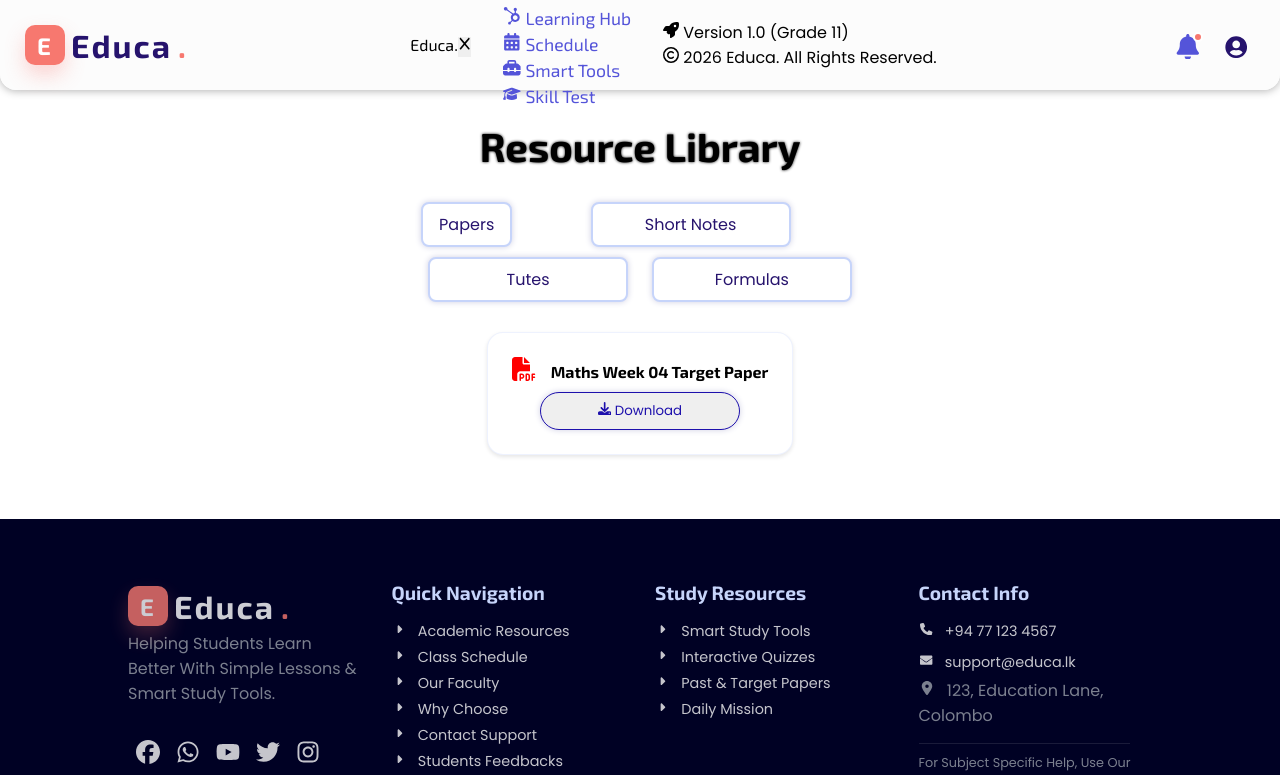
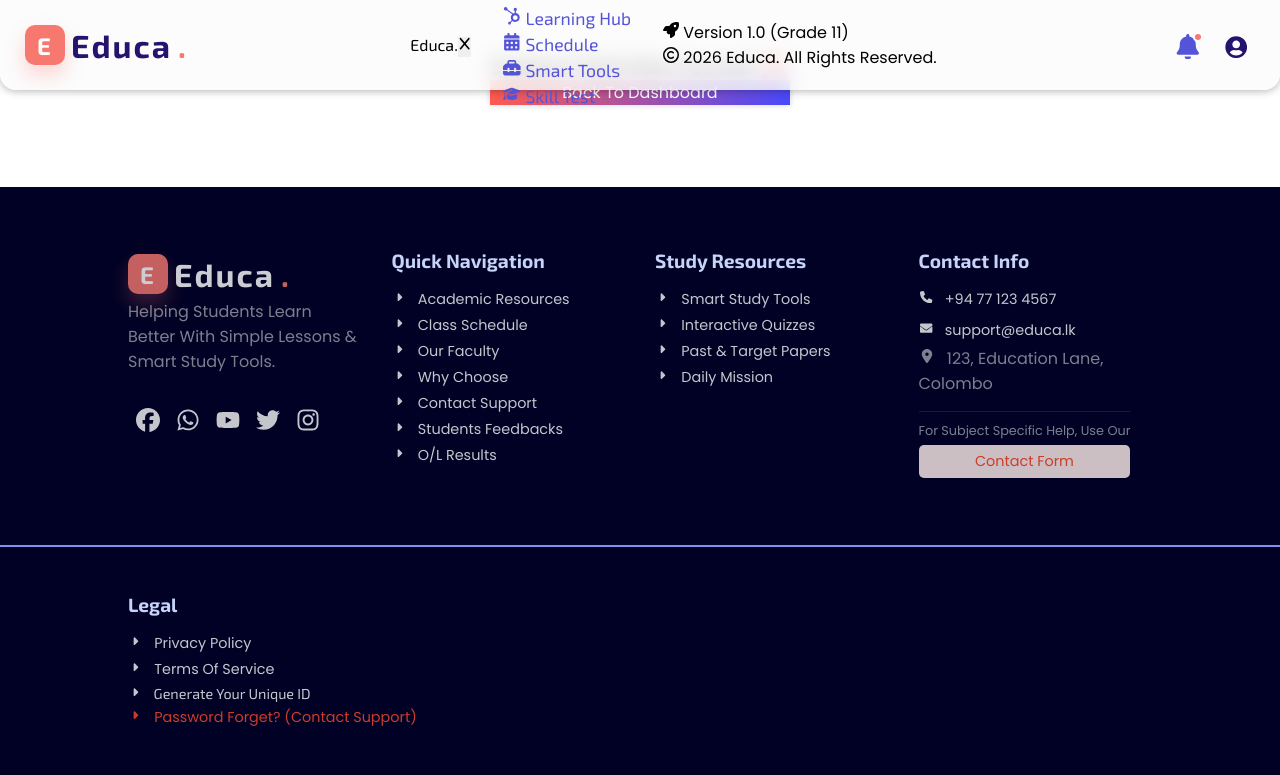
Before and after one commit to lakshan-beast/Educa-OL-Learning-Platform, a React (Vite) app: page /paper-hub in a window 1280 px wide. Shown: the top 775 px of the page. Built offline with nearby package versions, Linux system fonts and the light colour scheme; sample sign-in values are in the browser's storage.

Commit message:
Refactor PaperHub component to enhance resource management and implement subject access control

```diff
--- a/src/pages/PaperHub.jsx
+++ b/src/pages/PaperHub.jsx
@@ -65,86 +65,304 @@
 
 // export default PaperHub;
 
-import { useState } from "react";
-// import Header from '../components/Header';
-// import Footer from '../components/Footer';
+// import { useState } from "react";
+// // import Header from '../components/Header';
+// // import Footer from '../components/Footer';
+// import {
+//   FaFilePdf,
+//   FaBookOpen,
+//   FaFlask,
+//   FaSquareRootVariable,
+//   FaDownload,
+// } from "react-icons/fa6";
+
+// const PaperHub = () => {
+//   // Category එක තෝරන්න state එකක් පාවිච්චි කරමු
+//   const [category, setCategory] = useState("Papers");
+
+//   const resources = [
+//     {
+//       type: "Papers",
+//       title: "Maths Week 04 Target Paper",
+//       icon: <FaFilePdf color="red" />,
+//     },
+//     {
+//       type: "Short Notes",
+//       title: "Science - ජීවයේ ඒකකය Short Note",
+//       icon: <FaBookOpen color="green" />,
+//     },
+//     {
+//       type: "Tutes",
+//       title: "English - Active/Passive Voice Tute",
+//       icon: <FaFlask color="blue" />,
+//     },
+//     {
+//       type: "Formulas",
+//       title: "Mathematics - Geometry Formulas",
+//       icon: <FaSquareRootVariable color="purple" />,
+//     },
+//   ];
+
+//   return (
+//     <div className="paper-hub-page">
+//       {/* <Header /> */}
+//       <main className="system-container" style={{ marginTop: "120px" }}>
+//         <h2 style={{ textAlign: "center" }}>
+//           Resource <span>Library</span>
+//         </h2>
+
+//         {/* Categories තෝරන තීරුව */}
+//         <div
+//           className="category-filter"
+//           style={{
+//             display: "flex",
+//             justifyContent: "center",
+//             gap: "10px",
+//             margin: "30px 0",
+//             flexWrap: "wrap",
+//           }}>
+//           {["Papers", "Short Notes", "Tutes", "Formulas"].map((cat) => (
+//             <button
+//               key={cat}
+//               className={category === cat ? "start-btn" : "browse-btn"}
+//               onClick={() => setCategory(cat)}>
+//               {cat}
+//             </button>
+//           ))}
+//         </div>
+
+//         {/* තෝරාගත් category එකට අදාළ දේවල් පෙන්වීම */}
+//         <div
+//           className="resources-grid"
+//           style={{ display: "grid", gap: "15px" }}>
+//           {resources
+//             .filter((item) => item.type === category)
+//             .map((item, index) => (
+//               <div
+//                 key={index}
+//                 className="card-container"
+//                 style={{
+//                   display: "flex",
+//                   justifyContent: "space-between",
+//                   alignItems: "center",
+//                 }}>
+//                 <div
+//                   style={{
+//                     display: "flex",
+//                     alignItems: "center",
+//                     gap: "15px",
+//                   }}>
+//                   <span style={{ fontSize: "24px" }}>{item.icon}</span>
+//                   <h4>{item.title}</h4>
+//                 </div>
+//                 <button className="browse-btn">
+//                   <FaDownload /> Download
+//                 </button>
+//               </div>
+//             ))}
+//         </div>
+//       </main>
+//       {/* <Footer /> */}
+//     </div>
+//   );
+// };
+
+// export default PaperHub;
+
+import { useState, useEffect } from "react";
+import { useParams, Link, useNavigate } from "react-router-dom";
+import { papersData11 } from "../data/papers/paperDate";
 import {
+  FaBookBookmark,
   FaFilePdf,
-  FaBookOpen,
-  FaFlask,
-  FaSquareRootVariable,
-  FaDownload,
+  FaArrowDown,
+  FaArrowLeft,
+  FaFileLines,
+  FaGraduationCap,
+  // FaLock,
 } from "react-icons/fa6";
 
 const PaperHub = () => {
-  // Category එක තෝරන්න state එකක් පාවිච්චි කරමු
-  const [category, setCategory] = useState("Papers");
+  const { id } = useParams(); // URL එකෙන් විෂය ID එක ගනී (maths, science, english)
+  const navigate = useNavigate();
 
-  const resources = [
-    {
-      type: "Papers",
-      title: "Maths Week 04 Target Paper",
-      icon: <FaFilePdf color="red" />,
-    },
-    {
-      type: "Short Notes",
-      title: "Science - ජීවයේ ඒකකය Short Note",
-      icon: <FaBookOpen color="green" />,
-    },
-    {
-      type: "Tutes",
-      title: "English - Active/Passive Voice Tute",
-      icon: <FaFlask color="blue" />,
-    },
-    {
-      type: "Formulas",
-      title: "Mathematics - Geometry Formulas",
-      icon: <FaSquareRootVariable color="purple" />,
-    },
-  ];
+  // 🧠 Tabs පාලනය කරන State (Default එක Tutes)
+  const [activeTab, setActiveTab] = useState("tutes");
+
+  // LocalStorage එකෙන් ළමයාගේ විස්තර පරීක්ෂා කිරීම
+  const isLoggedIn = localStorage.getItem("isLoggedIn") === "true";
+  const userSubjects = localStorage.getItem("user_subjects") || ""; // ex: "MES" or "M"
+
+  useEffect(() => {
+    // 1. ලොග් වෙලා නැත්නම් කෙලින්ම හෝම් පේජ් එකට හරවනවා
+    if (!isLoggedIn) {
+      navigate("/");
+      return;
+    }
+
+    // 2. 🧠 URL URL Guard Protection: ළමයා හොරෙන් URL එක ගහලා අවසර නැති විෂයකට යන්න හැදුවොත් වළක්වයි
+    const subLetter =
+      id === "maths"
+        ? "M"
+        : id === "science"
+          ? "S"
+          : id === "english"
+            ? "E"
+            : "";
+    if (!userSubjects.includes(subLetter)) {
+      alert("You do not have access to this subject portal! 🔒");
+      navigate("/dashboard");
+    }
+  }, [id, isLoggedIn, userSubjects, navigate]);
+
+  // අදාළ විෂයට අදාළ පේපර් දත්ත වෙන් කර ගැනීම
+  const currentSubjectData = papersData11[id];
+
+  // වැරදි විෂය ID එකක් ආවොත් බ්ලොක් වීම වැළැක්වීම
+  if (!currentSubjectData) {
+    return (
+      <div
+        className="page-container"
+        style={{ textAlign: "center", padding: "50px" }}>
+        <h3>Subject Hub Not Found! ❌</h3>
+        <Link to="/dashboard" className="start-btn">
+          Back to Dashboard
+        </Link>
+      </div>
+    );
+  }
 
   return (
-    <div className="paper-hub-page">
-      {/* <Header /> */}
-      <main className="system-container" style={{ marginTop: "120px" }}>
-        <h2 style={{ textAlign: "center" }}>
-          Resource <span>Library</span>
-        </h2>
+    <div
+      className="paper-hub-wrapper page-container"
+      style={{
+        padding: "40px 20px",
+        background: "#f8faff",
+        minHeight: "88vh",
+      }}>
+      <div
+        className="system-container"
+        style={{ maxWidth: "900px", margin: "0 auto" }}>
+        {/* Back to Dashboard ලින්ක් එක */}
+        <Link
+          to="/dashboard"
+          style={{
+            display: "inline-flex",
+            alignItems: "center",
+            gap: "8px",
+            marginBottom: "20px",
+            color: "#4b6bfb",
+            textDecoration: "none",
+            fontWeight: "bold",
+          }}>
+          <FaArrowLeft /> Back to Dashboard
+        </Link>
 
-        {/* Categories තෝරන තීරුව */}
+        {/* 👑 Subject Header Title */}
         <div
-          className="category-filter"
+          className="subject-vault-header"
+          style={{
+            background: "linear-gradient(135deg, #26136d 0%, #1a0a54 100%)",
+            color: "white",
+            padding: "30px",
+            borderRadius: "20px",
+            marginBottom: "30px",
+            boxShadow: "0 10px 20px rgba(38,19,109,0.1)",
+          }}>
+          <h2
+            style={{
+              display: "flex",
+              alignItems: "center",
+              gap: "12px",
+              margin: 0,
+            }}>
+            <FaBookBookmark style={{ color: "#ff4b2b" }} />{" "}
+            {currentSubjectData.title}
+          </h2>
+          <p style={{ margin: "5px 0 0", opacity: 0.8, fontSize: "0.9rem" }}>
+            Grade 11 • All structural tutes, past papers and materials are
+            verified.
+          </p>
+        </div>
+
+        {/* 🎛️ TABS MENU (Tutes, Past Papers, Formulas මාරු වෙන බටන්ස්) */}
+        <div
+          className="paper-tabs-container"
           style={{
             display: "flex",
-            justifyContent: "center",
             gap: "10px",
-            margin: "30px 0",
+            borderBottom: "2px solid #ddd",
+            paddingBottom: "10px",
+            marginBottom: "25px",
             flexWrap: "wrap",
           }}>
-          {["Papers", "Short Notes", "Tutes", "Formulas"].map((cat) => (
+          <button
+            className={`tab-btn ${activeTab === "tutes" ? "active-paper-tab" : ""}`}
+            onClick={() => setActiveTab("tutes")}
+            style={{
+              padding: "10px 20px",
+              borderRadius: "10px",
+              fontWeight: "bold",
+              cursor: "pointer",
+              background: activeTab === "tutes" ? "#26136d" : "white",
+              color: activeTab === "tutes" ? "white" : "#555",
+              border: "1px solid #ddd",
+            }}>
+            <FaFileLines /> Class Tutes
+          </button>
+
+          <button
+            className={`tab-btn ${activeTab === "pastPapers" ? "active-paper-tab" : ""}`}
+            onClick={() => setActiveTab("pastPapers")}
+            style={{
+              padding: "10px 20px",
+              borderRadius: "10px",
+              fontWeight: "bold",
+              cursor: "pointer",
+              background: activeTab === "pastPapers" ? "#26136d" : "white",
+              color: activeTab === "pastPapers" ? "white" : "#555",
+              border: "1px solid #ddd",
+            }}>
+            <FaFilePdf /> Past Papers
+          </button>
+          {/* සූත්‍ර බටන් එක පෙන්වන්නේ Maths සහ Science වලට විතරයි (English වලදී පේන්නේ නැත) */}
+          {currentSubjectData.formulas.length > 0 && (
             <button
-              key={cat}
-              className={category === cat ? "start-btn" : "browse-btn"}
-              onClick={() => setCategory(cat)}>
-              {cat}
+              className={`tab-btn ${activeTab === "formulas" ? "active-paper-tab" : ""}`}
+              onClick={() => setActiveTab("formulas")}
+              style={{
+                padding: "10px 20px",
+                borderRadius: "10px",
+                fontWeight: "bold",
+                cursor: "pointer",
+                background: activeTab === "formulas" ? "#26136d" : "white",
+                color: activeTab === "formulas" ? "white" : "#555",
+                border: "1px solid #ddd",
+              }}>
+              <FaGraduationCap /> Formula Guides
             </button>
-          ))}
+          )}
         </div>
 
-        {/* තෝරාගත් category එකට අදාළ දේවල් පෙන්වීම */}
+        {/* 📄 CONTENT ZONE (තෝරාගත් Tab එකට අදාළ PDF ලැයිස්තුව ලස්සනට පෙන්වීම) */}
         <div
-          className="resources-grid"
-          style={{ display: "grid", gap: "15px" }}>
-          {resources
-            .filter((item) => item.type === category)
-            .map((item, index) => (
+          className="papers-list-grid"
+          style={{ display: "flex", flexDirection: "column", gap: "15px" }}>
+          {currentSubjectData[activeTab] &&
+          currentSubjectData[activeTab].length > 0 ? (
+            currentSubjectData[activeTab].map((paper) => (
               <div
-                key={index}
-                className="card-container"
+                key={paper.id}
+                className="card-container paper-download-row"
                 style={{
+                  background: "white",
+                  padding: "18px 25px",
+                  borderRadius: "15px",
                   display: "flex",
                   justifyContent: "space-between",
                   alignItems: "center",
+                  boxShadow: "0 4px 12px rgba(0,0,0,0.02)",
+                  border: "1px solid #edf2f9",
                 }}>
                 <div
                   style={{
@@ -152,17 +370,57 @@ const PaperHub = () => {
                     alignItems: "center",
                     gap: "15px",
                   }}>
-                  <span style={{ fontSize: "24px" }}>{item.icon}</span>
-                  <h4>{item.title}</h4>
+                  <div
+                    style={{
+                      width: "40px",
+                      height: "40px",
+                      background: "#fff0f0",
+                      color: "#e74c3c",
+                      borderRadius: "10px",
+                      display: "flex",
+                      justifyContent: "center",
+                      alignItems: "center",
+                      fontSize: "1.2rem",
+                    }}>
+                    <FaFilePdf />
+                  </div>
+                  <h4
+                    style={{
+                      color: "#26136d",
+                      margin: 0,
+                      fontSize: "0.98rem",
+                      fontWeight: "700",
+                    }}>
+                    {paper.title}
+                  </h4>
                 </div>
-                <button className="browse-btn">
-                  <FaDownload /> Download
-                </button>
+
+                {/* Google Drive Link Download Button */}
+                <a
+                  href={paper.link}
+                  target="_blank"
+                  rel="noopener noreferrer"
+                  className="start-btn"
+                  style={{
+                    display: "inline-flex",
+                    alignItems: "center",
+                    gap: "8px",
+                    padding: "8px 16px",
+                    fontSize: "0.85rem",
+                    textDecoration: "none",
+                  }}>
+                  Download <FaArrowDown />
+                </a>
               </div>
-            ))}
+            ))
+          ) : (
+            <p
+              style={{ textAlign: "center", color: "#777", marginTop: "20px" }}>
+              No documents uploaded in this category yet.
+            </p>
+          )}
         </div>
-      </main>
-      {/* <Footer /> */}
+      </div>
     </div>
   );
 };
```
